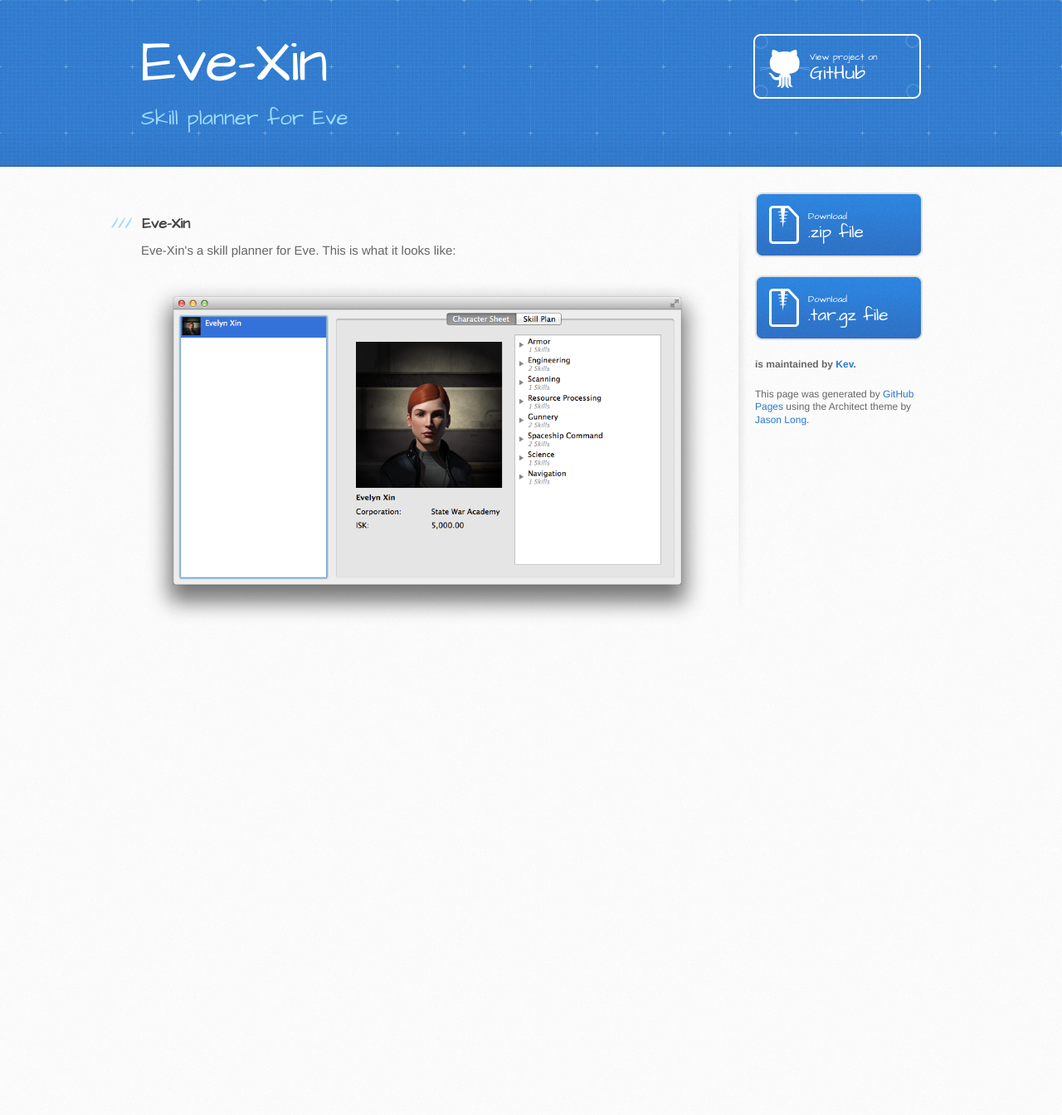
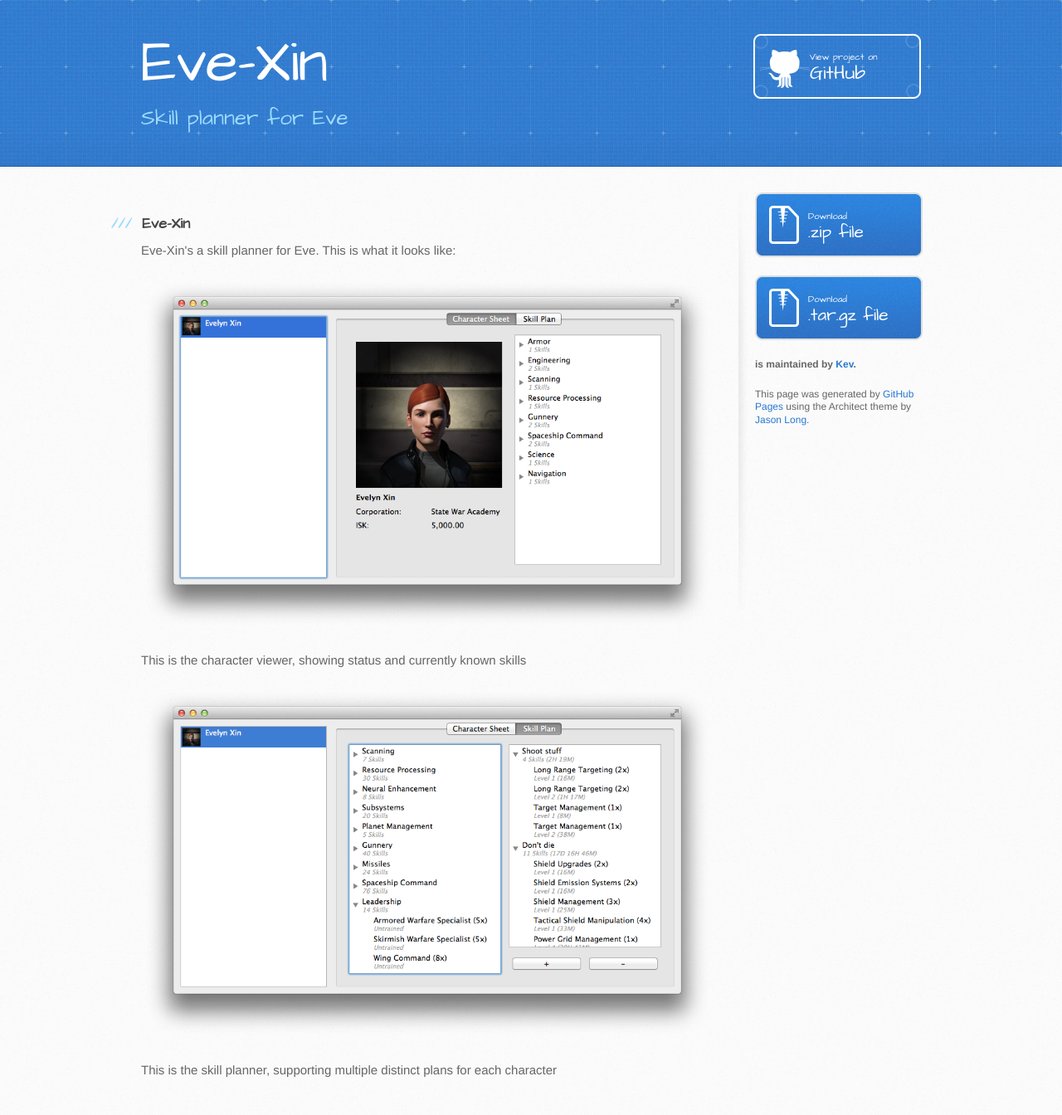
Before and after one commit to Kev/evexin, a Jekyll site: the page built from index.md, in a window 1280 px wide. Shown: the whole page at 83% size. Built offline with Jekyll 4.4.1, drawn with Linux system fonts in a browser that asks for light colours; before the commit the page ends 900 px from its top, so only the background shows below that.

Commit message:
Add skill plan screenshot

```diff
--- a/index.md
+++ b/index.md
@@ -7,3 +7,6 @@
 
 <p>Eve-Xin's a skill planner for Eve. This is what it looks like:</p>
 <img src="images/character_sheet.png"/>
+<p>This is the character viewer, showing status and currently known skills</p>
+<img src="images/skill-plan.png"/>
+<p>This is the skill planner, supporting multiple distinct plans for each character</p>
```
Also changed, not shown: images/skill-plan.png (added).
